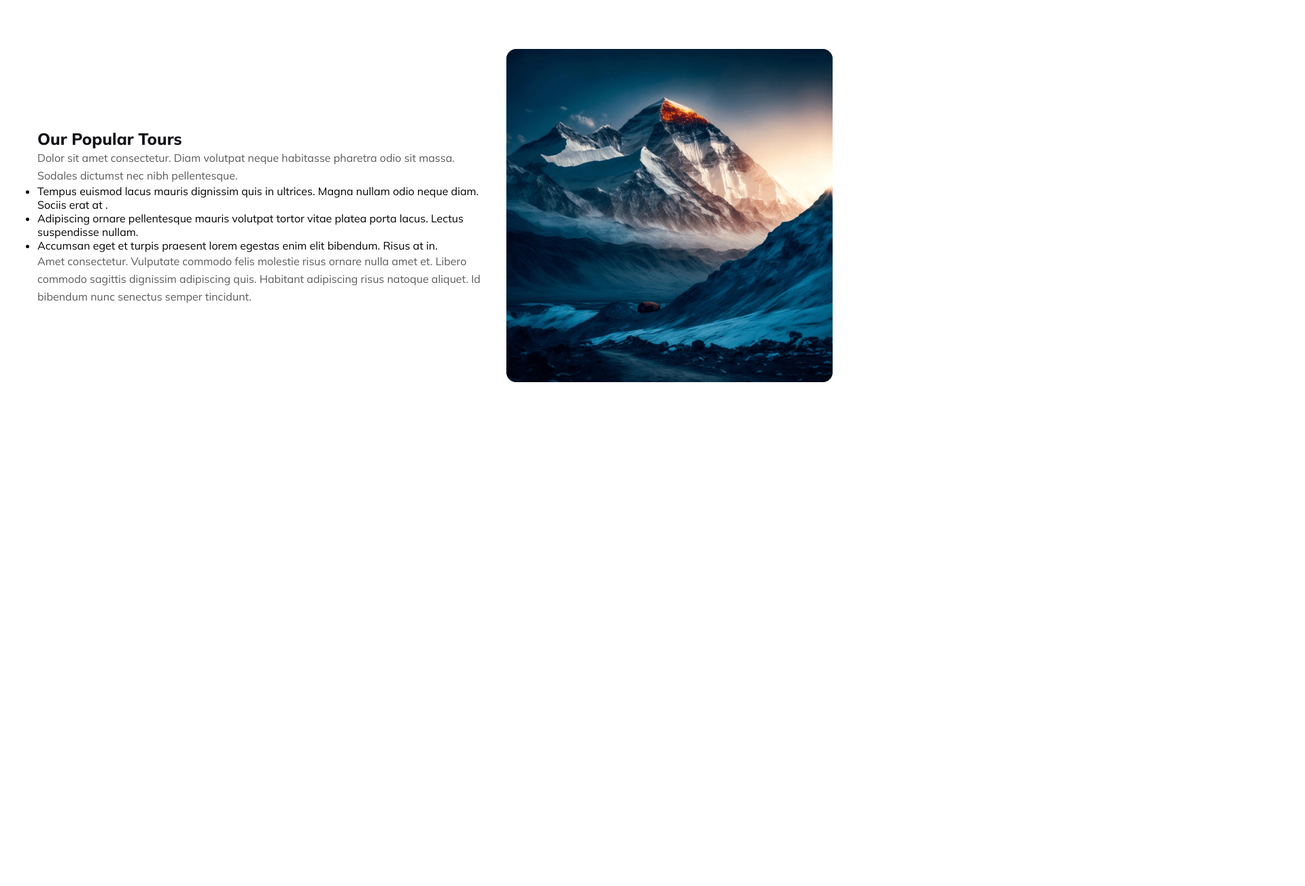
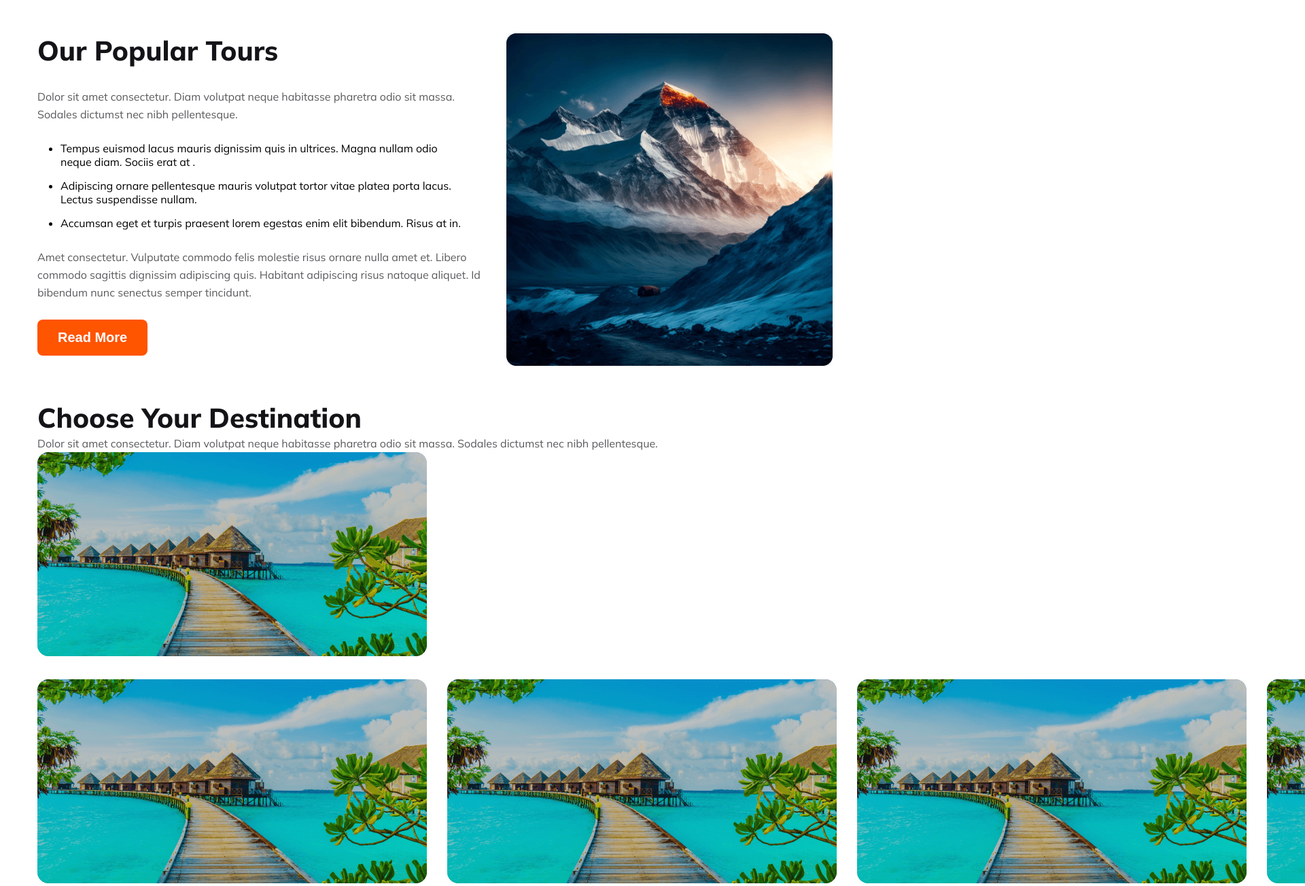
Before and after one commit to sakhawat-code-info/travel-deal.com, a plain HTML site: page index.html in a window 1280 px wide. Shown: the part 720-2023 px from the top of the page at 68% size, 1920 px wide, since content can reach past the window. Before the commit the page ends 1309 px from the top, so only its background shows below. Drawn offline with Linux system fonts and the light colour scheme.

Commit message:
office time now but grid not worikng

```diff
--- a/index.html
+++ b/index.html
@@ -76,19 +76,18 @@
                         <h2 class="heading">Our Popular Tours</h2>
                         <p class="p_light">Dolor sit amet consectetur. Diam volutpat neque habitasse pharetra odio sit
                             massa. Sodales dictumst nec nibh pellentesque.</p>
-                    <blockquote>
+
+
                         <ul>
                             <li>Tempus euismod lacus mauris dignissim quis in ultrices. Magna nullam odio neque diam. Sociis erat at .</li>
                             <li>Adipiscing ornare pellentesque mauris volutpat tortor vitae platea porta lacus. Lectus suspendisse nullam.</li>
                             <li> Accumsan eget et turpis praesent lorem egestas enim elit bibendum. Risus at in.</li>
                         </ul>
 
-                    </blockquote>
-
-
-
                         <p class="p_light">Amet consectetur. Vulputate commodo felis molestie risus
                             ornare nulla amet et. Libero commodo sagittis dignissim adipiscing quis. Habitant adipiscing risus natoque aliquet. Id bibendum nunc senectus semper tincidunt. </p>
+
+                            <button class="btn_primary">Read More</button>
                     </div>
 
                     <div class="popular_tour_img">
@@ -100,6 +99,45 @@
 
 
 
+            <!-- Choose Your Destination  -->
+
+            <section class="choose_destination">
+                <div class="choose_destination_content">
+                    <h2 class="heading">Choose Your Destination</h2>
+                    <p class="p_light">Dolor sit amet consectetur. Diam volutpat neque habitasse pharetra odio sit massa. Sodales dictumst nec nibh pellentesque.</p>
+                </div>
+
+                <div class="choose_destinaton_grid_image_containar">
+
+                    <div id="choose_destination_single_img1" class="choose_destination_single_common_class8">
+                        <img src="Images/maldives.png" alt="Image">
+                    </div>
+                    <div id="choose_destination_single_img2" class="choose_destination_single_common_class8">
+                        <img src="Images/maldives.png" alt="Image">
+                    </div>
+                    <div id="choose_destination_single_img3" class="choose_destination_single_common_class8">
+                        <img src="Images/maldives.png" alt="Image">
+                    </div>
+                    <div id="choose_destination_single_img4" class="choose_destination_single_common_class8">
+                        <img src="Images/maldives.png" alt="Image">
+                    </div>
+                    <div id="choose_destination_single_img5" class="choose_destination_single_common_class8">
+                        <img src="Images/maldives.png" alt="Image">
+                    </div>
+                    <div id="choose_destination_single_img6" class="choose_destination_single_common_class8">
+                        <img src="Images/maldives.png" alt="Image">
+                    </div>
+                    <div id="choose_destination_single_img7" class="choose_destination_single_common_class8">
+                        <img src="Images/maldives.png" alt="Image">
+                    </div>
+
+
+                </div>
+            </section>
+            <!-- Choose Your Destination  -->
+
+
+
         </div>
     </header>
 </body>
--- a/styles/style.css
+++ b/styles/style.css
@@ -33,8 +33,7 @@ body {
 
 .heading {
     color: #131318;
-    font-family: Mulish;
-    font-size: 24px;
+    font-size: 40px;
     font-style: normal;
     font-weight: 800;
     line-height: normal;
@@ -43,6 +42,14 @@ body {
 .btn_primary {
     border-radius: 8px;
     background: var(--button_color);
+    color: white;
+    border: 0px;
+    color: #FFF;
+    text-align: center;
+    font-size: 20px;
+    font-style: normal;
+    font-weight: 800;
+    line-height: normal;
 }
 
 
@@ -192,24 +199,66 @@ input[type=button] {
 
 .popular_tour_container {
     display: flex;
-    align-items: center;
-    justify-content: center;
+    align-items: self-start;
+    justify-content: space-between;
     gap: 30px;
     height: 540px;
+}
+
+.popular_tour_content>h2 {
+    margin-bottom: 30px;
+}
+
+.popular_tour_content>p {
+    margin: 27px 0;
+}
+
+.popular_tour_content>ul {
+    padding: 0px 34px;
+}
+.popular_tour_content>ul>li {
+    margin-bottom: 15px;
+}
+
+.popular_tour_content>button {
+    padding: 15px 30px;
+}
+
+
+.popular_tour_img {
+    width: 100%;
+}
+
+.popular_tour_img>img {
+    width: 100%;
+    height: 100%;
+    object-fit: cover;
 }
 
 
 
 
 
+/* choose    destination  */
 
 
+.choose_destination {}
+.choose_destination_content >h2{
 
-.popular_tour_img {
-    width: 100%;
 }
-.popular_tour_img > img {
-    width: 100%;
-    height: 100%;
-    object-fit: cover;
+.choose_destination_content >p {
+
 }
+.choose_destinaton_grid_image_containar {
+    display: grid;
+    grid-template-columns: repeat(12, 1fr);
+    gap: 30px;
+}
+
+
+#choose_destination_single_img1{
+    grid-column: 1 / 7;
+}
+#choose_destination_single_img2{
+    grid-column: 7 / 13;
+}
```
